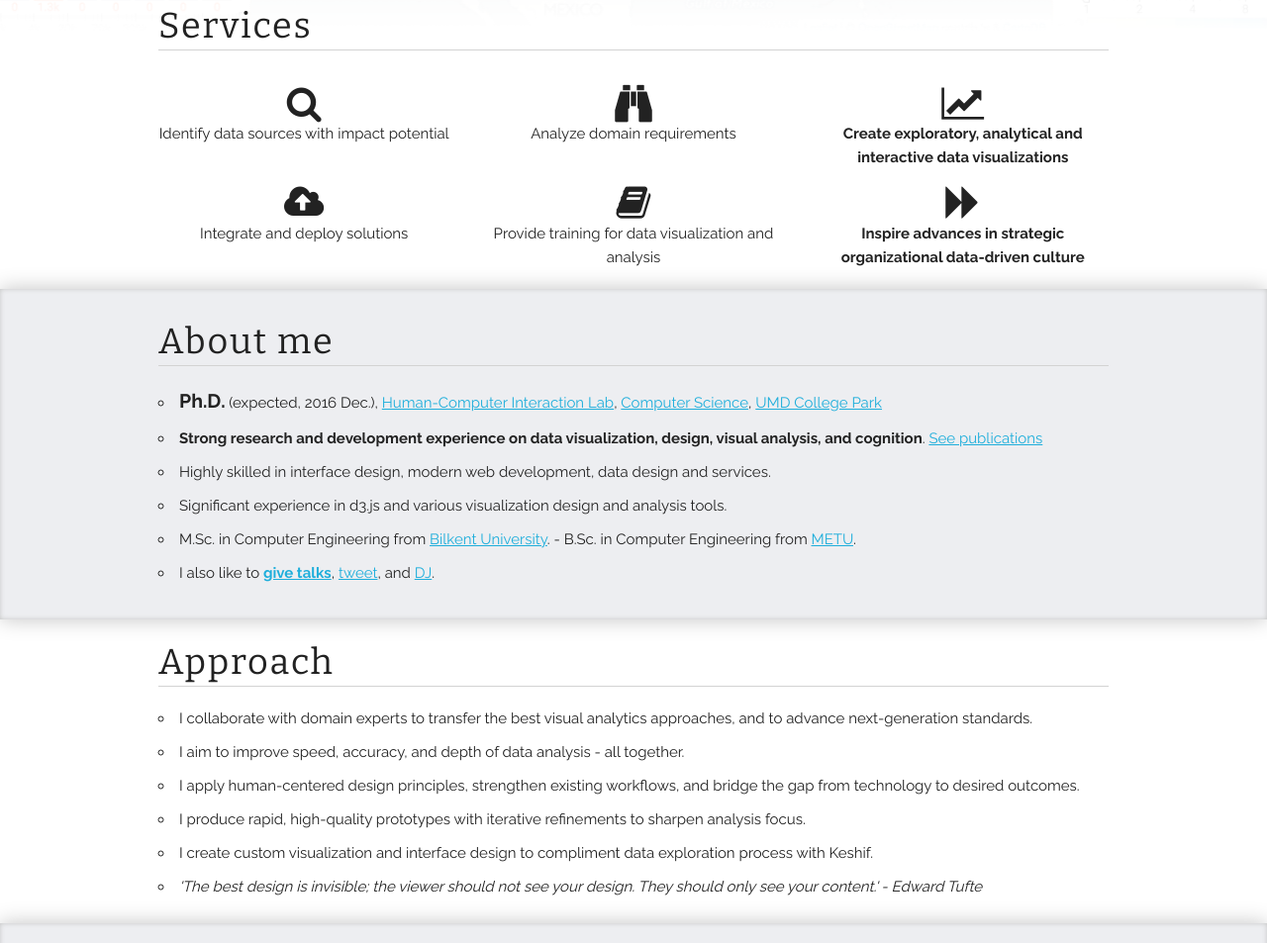
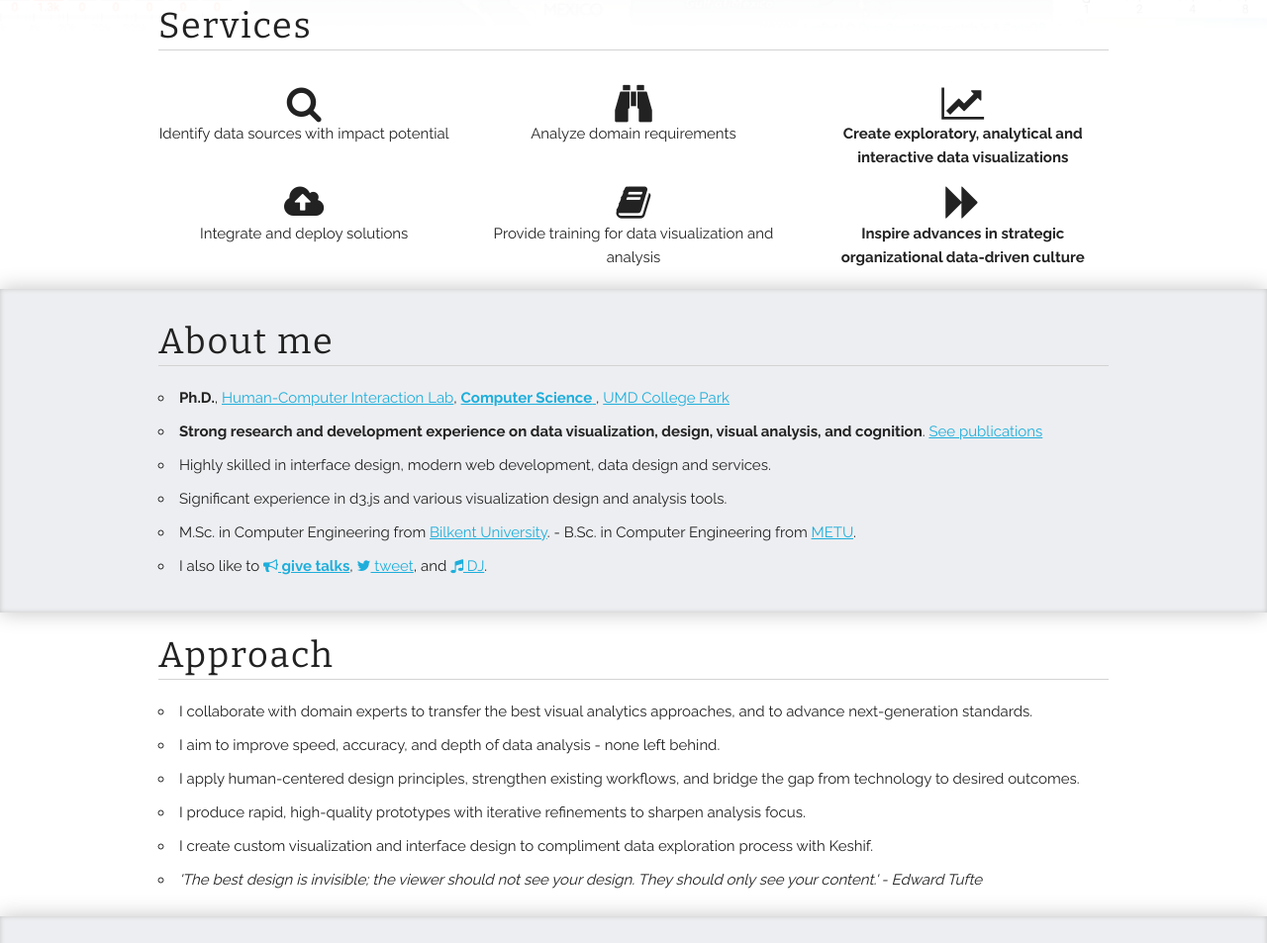
Before and after one commit to adilyalcin/adilyalcin.github.io, a plain HTML site: page index.html in a window 1280 px wide. Shown: the part 486-1439 px from the top of the page at 99% size. Drawn offline with nearby package versions, Linux system fonts and the light colour scheme.

Commit message:
Minor changes

```diff
--- a/index.html
+++ b/index.html
@@ -301,11 +301,11 @@ h3, h4{
     <div class="row">
       <h3>About me</h3>
       <ul>
-        <li><b style='font-size: 1.3em'>Ph.D.</b> (expected, 2016 Dec.),
+        <li><b>Ph.D.</b>,
 
           <a href='http://hcil.umd.edu' target='_blank'>Human-Computer Interaction Lab</a>,
 
-          <a href='http://cs.umd.edu' target='_blank'>Computer Science</a>,
+          <a href='http://cs.umd.edu' target='_blank'><b>Computer Science</b> </a>,
 
           <a href='http://umd.edu' target='_blank'>UMD College Park</a>
           <!--<img style='height: 2em' src='images/hcil.png'>
@@ -322,9 +322,12 @@ h3, h4{
           -
           B.Sc. in Computer Engineering from
           <a href='https://ceng.metu.edu.tr/' target='_blank'>METU</a>.</li>
-        <li>I also like to <a href='#section-Talks' style='font-weight: bolder;'>give talks</a>,
-          <a href='http://www.twitter.com/adilyalcin' target='_blank'>tweet</a>, and
-          <a href='http://www.mixcloud.com/breaknchill' target='_blank'>DJ</a>.
+        <li>I also like to <a href='#section-Talks' style='font-weight: bolder;'>
+            <i class='fa fa-bullhorn'></i> give talks</a>,
+          <a href='http://www.twitter.com/adilyalcin' target='_blank'>
+            <i class='fa fa-twitter'></i> tweet</a>, and
+          <a href='http://www.mixcloud.com/breaknchill' target='_blank'>
+            <i class='fa fa-music'></i> DJ</a>.
           </li>
       </ul>
     </div>
@@ -337,7 +340,7 @@ h3, h4{
       <h3>Approach</h3>
       <ul>
         <li>I collaborate with domain experts to transfer the best visual analytics approaches, and to advance next-generation standards.</li>
-        <li>I aim to improve speed, accuracy, and depth of data analysis - all together.</li>
+        <li>I aim to improve speed, accuracy, and depth of data analysis - none left behind.</li>
         <li>I apply human-centered design principles, strengthen existing workflows, and bridge the gap from technology to desired outcomes.</li>
         <li>I produce rapid, high-quality prototypes with iterative refinements to sharpen analysis focus.</li>
         <li>I create custom visualization and interface design to compliment data exploration process with Keshif.</li>
```
